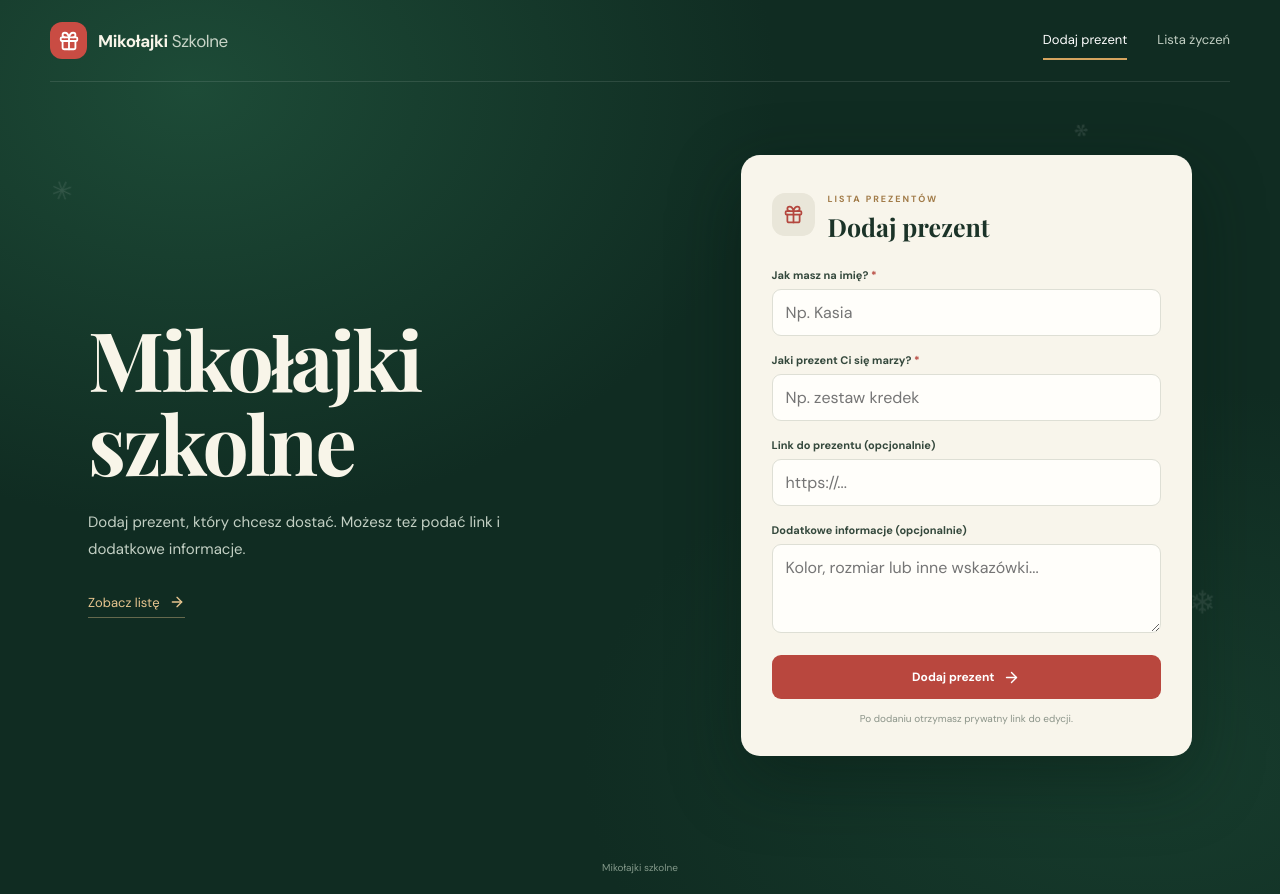
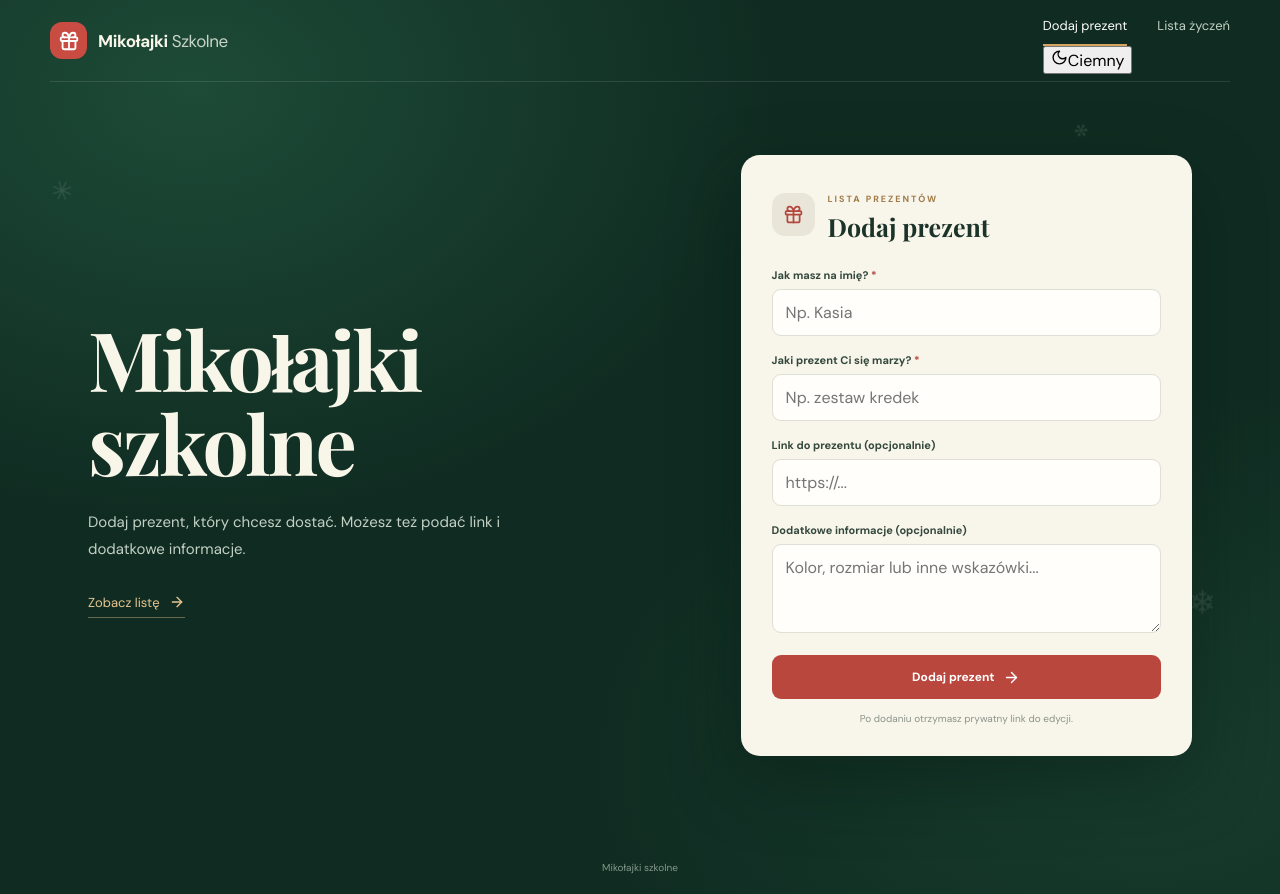
Before and after one commit to Szczoteczq/Miko-ajkiDomaszczyn, a React (Vite) app: page / in a window 1280 px wide. Built offline with nearby package versions, Linux system fonts and the light colour scheme; no server answers; a web font is replaced by a local one.

Commit message:
Add persistent light and dark theme switch

```diff
--- a/src/components/Layout.tsx
+++ b/src/components/Layout.tsx
@@ -1,7 +1,18 @@
+import { useEffect, useState } from "react";
 import { Link, NavLink } from "react-router-dom";
-import { Gift, Snowflake } from "lucide-react";
+import { Gift, Moon, Sun } from "lucide-react";
 
 export default function Layout({ children }: { children: React.ReactNode }) {
+  const [dark, setDark] = useState(() => {
+    try { return localStorage.getItem("mikolajki-theme") === "dark"; }
+    catch { return false; }
+  });
+
+  useEffect(() => {
+    document.documentElement.classList.toggle("dark-mode", dark);
+    try { localStorage.setItem("mikolajki-theme", dark ? "dark" : "light"); } catch {}
+  }, [dark]);
+
   return (
     <div className="app-shell">
       <div className="snow snow-one">✳</div>
@@ -12,15 +23,25 @@ export default function Layout({ children }: { children: React.ReactNode }) {
           <span className="brand-icon"><Gift size={22} /></span>
           <span>Mikołajki<span className="brand-light">Szkolne</span></span>
         </Link>
-        <nav>
-          <NavLink to="/" end>Dodaj prezent</NavLink>
-          <NavLink to="/Lista">Lista życzeń</NavLink>
-        </nav>
+        <div className="header-controls">
+          <nav>
+            <NavLink to="/" end>Dodaj prezent</NavLink>
+            <NavLink to="/Lista">Lista życzeń</NavLink>
+          </nav>
+          <button
+            className="theme-toggle"
+            type="button"
+            onClick={() => setDark(value => !value)}
+            aria-label={dark ? "Włącz jasny motyw" : "Włącz ciemny motyw"}
+            title={dark ? "Jasny motyw" : "Ciemny motyw"}
+          >
+            {dark ? <Sun size={17} /> : <Moon size={17} />}
+            <span>{dark ? "Jasny" : "Ciemny"}</span>
+          </button>
+        </div>
       </header>
       <main>{children}</main>
-      <footer>
-        Mikołajki szkolne
-      </footer>
+      <footer>Mikołajki szkolne</footer>
     </div>
   );
 }
```
